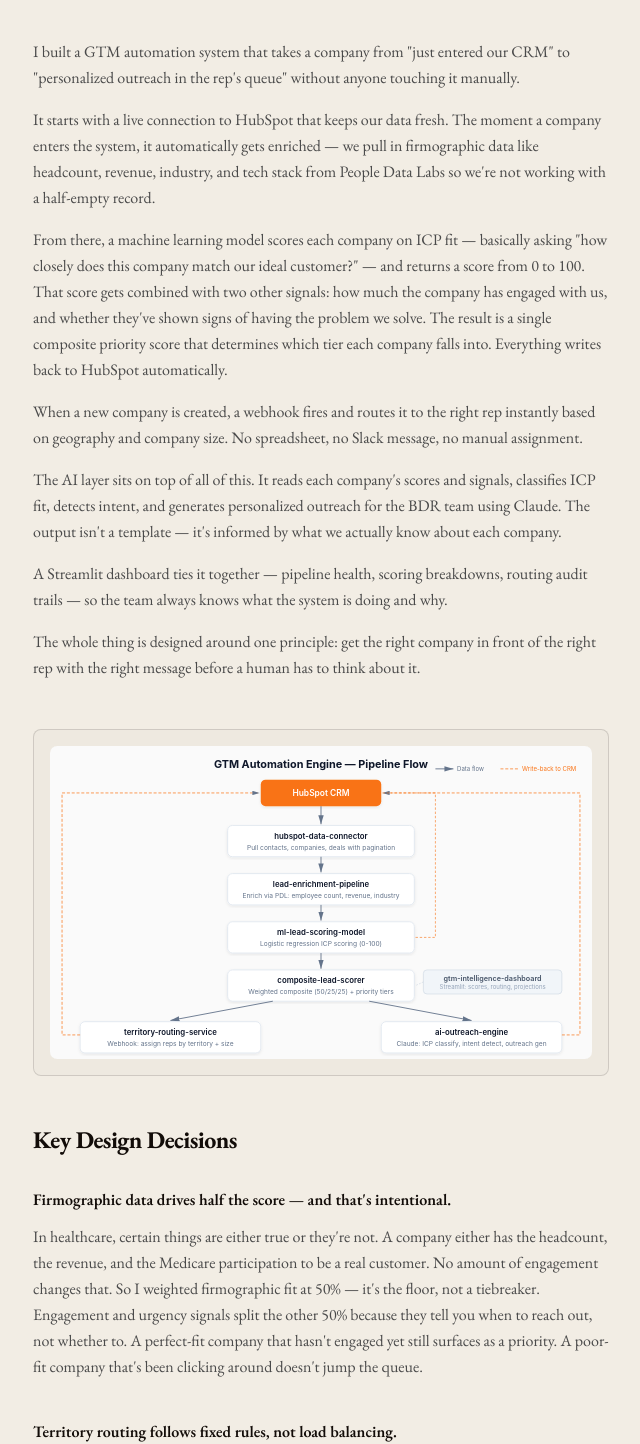
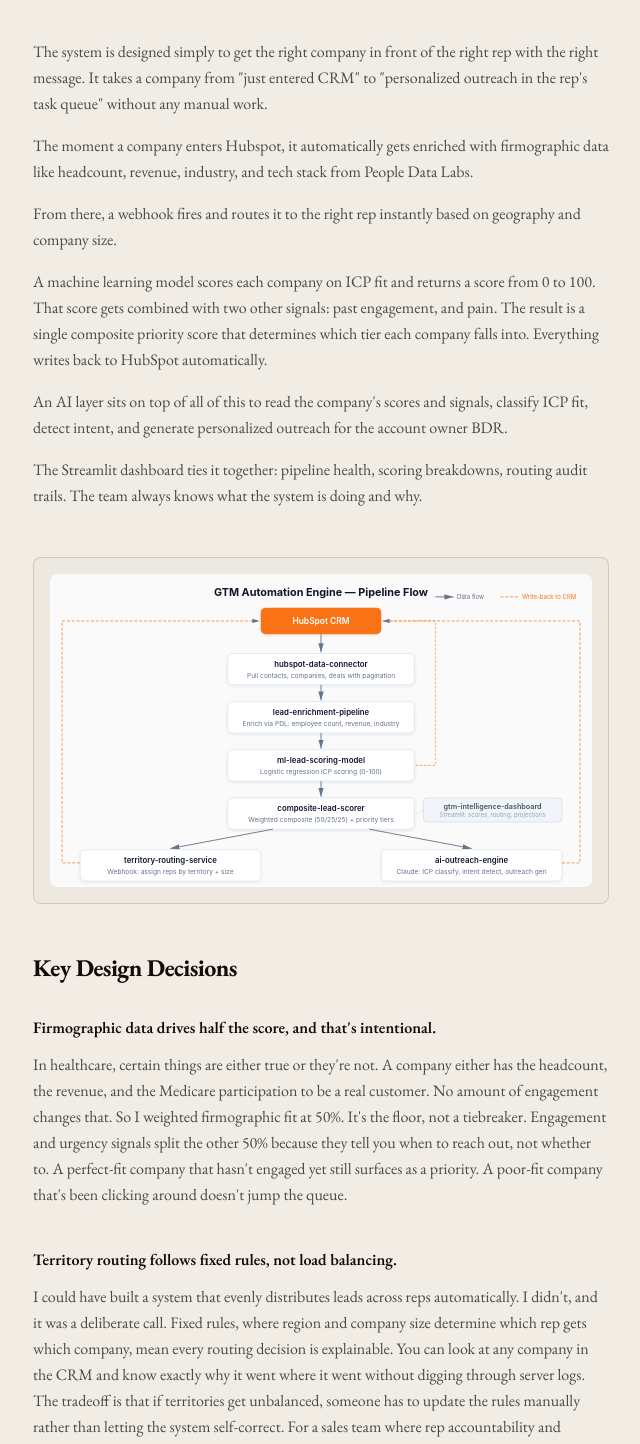
Before and after one commit to thor-sen/michaelthorsen-portfolio, a Next.js app: page /projects/gtm-system in a window 1280 px wide. Shown: the part 780-2224 px from the top of the page, without its empty margins (319-959 px from the left). Built offline with nearby package versions, Linux system fonts and the light colour scheme.

Commit message:
Rewrite GTM detail page copy

```diff
--- a/app/projects/gtm-system/page.tsx
+++ b/app/projects/gtm-system/page.tsx
@@ -72,42 +72,32 @@
 
           <div className="mb-12 space-y-4 text-muted leading-relaxed">
             <p>
-              I built a GTM automation system that takes a company from &quot;just entered our
-              CRM&quot; to &quot;personalized outreach in the rep&apos;s queue&quot; without anyone
-              touching it manually.
+              The system is designed simply to get the right company in front of the right rep with
+              the right message. It takes a company from &quot;just entered CRM&quot; to
+              &quot;personalized outreach in the rep&apos;s task queue&quot; without any manual work.
             </p>
             <p>
-              It starts with a live connection to HubSpot that keeps our data fresh. The moment a
-              company enters the system, it automatically gets enriched — we pull in firmographic
-              data like headcount, revenue, industry, and tech stack from People Data Labs so
-              we&apos;re not working with a half-empty record.
+              The moment a company enters Hubspot, it automatically gets enriched with firmographic
+              data like headcount, revenue, industry, and tech stack from People Data Labs.
             </p>
             <p>
-              From there, a machine learning model scores each company on ICP fit — basically asking
-              &quot;how closely does this company match our ideal customer?&quot; — and returns a
-              score from 0 to 100. That score gets combined with two other signals: how much the
-              company has engaged with us, and whether they&apos;ve shown signs of having the problem
-              we solve. The result is a single composite priority score that determines which tier
-              each company falls into. Everything writes back to HubSpot automatically.
+              From there, a webhook fires and routes it to the right rep instantly based on geography
+              and company size.
             </p>
             <p>
-              When a new company is created, a webhook fires and routes it to the right rep
-              instantly based on geography and company size. No spreadsheet, no Slack message, no
-              manual assignment.
+              A machine learning model scores each company on ICP fit and returns a score from 0 to
+              100. That score gets combined with two other signals: past engagement, and pain. The
+              result is a single composite priority score that determines which tier each company
+              falls into. Everything writes back to HubSpot automatically.
             </p>
             <p>
-              The AI layer sits on top of all of this. It reads each company&apos;s scores and
-              signals, classifies ICP fit, detects intent, and generates personalized outreach for
-              the BDR team using Claude. The output isn&apos;t a template — it&apos;s informed by what
-              we actually know about each company.
+              An AI layer sits on top of all of this to read the company&apos;s scores and signals,
+              classify ICP fit, detect intent, and generate personalized outreach for the account
+              owner BDR.
             </p>
             <p>
-              A Streamlit dashboard ties it together — pipeline health, scoring breakdowns, routing
-              audit trails — so the team always knows what the system is doing and why.
-            </p>
-            <p>
-              The whole thing is designed around one principle: get the right company in front of the
-              right rep with the right message before a human has to think about it.
+              The Streamlit dashboard ties it together: pipeline health, scoring breakdowns, routing
+              audit trails. The team always knows what the system is doing and why.
             </p>
           </div>
 
@@ -132,13 +122,13 @@
             <div className="space-y-10">
               <div>
                 <h3 className="mb-3 text-base font-semibold text-foreground">
-                  Firmographic data drives half the score — and that&apos;s intentional.
+                  Firmographic data drives half the score, and that&apos;s intentional.
                 </h3>
                 <p className="text-muted leading-relaxed">
                   In healthcare, certain things are either true or they&apos;re not. A company either
                   has the headcount, the revenue, and the Medicare participation to be a real
                   customer. No amount of engagement changes that. So I weighted firmographic fit at
-                  50% — it&apos;s the floor, not a tiebreaker. Engagement and urgency signals split
+                  50%. It&apos;s the floor, not a tiebreaker. Engagement and urgency signals split
                   the other 50% because they tell you when to reach out, not whether to. A
                   perfect-fit company that hasn&apos;t engaged yet still surfaces as a priority. A
                   poor-fit company that&apos;s been clicking around doesn&apos;t jump the queue.
@@ -151,13 +141,13 @@
                 </h3>
                 <p className="text-muted leading-relaxed">
                   I could have built a system that evenly distributes leads across reps automatically.
-                  I didn&apos;t, and it was a deliberate call. Fixed rules — region and company size
-                  determine which rep gets which company — mean every routing decision is explainable.
-                  You can look at any company in the CRM and know exactly why it went where it went
-                  without digging through server logs. The tradeoff is that if territories get
-                  unbalanced, someone has to update the rules manually rather than letting the system
-                  self-correct. For a sales team where rep accountability and transparency matter,
-                  that&apos;s worth it.
+                  I didn&apos;t, and it was a deliberate call. Fixed rules, where region and company
+                  size determine which rep gets which company, mean every routing decision is
+                  explainable. You can look at any company in the CRM and know exactly why it went
+                  where it went without digging through server logs. The tradeoff is that if
+                  territories get unbalanced, someone has to update the rules manually rather than
+                  letting the system self-correct. For a sales team where rep accountability and
+                  transparency matter, that&apos;s worth it.
                 </p>
               </div>
 
@@ -166,25 +156,25 @@
                   HubSpot is the only source of truth.
                 </h3>
                 <p className="text-muted leading-relaxed">
-                  Every component in the system reads from HubSpot and writes back to HubSpot —
-                  nothing passes data to the next stage through local files or a shared database.
+                  Every component in the system reads from HubSpot and writes back to HubSpot.
+                  Nothing passes data to the next stage through local files or a shared database.
                   This means if one part of the pipeline goes down, the rest keep running. It means
                   every intermediate result shows up in CRM in real time, not just at the end. And
                   it means anyone on the team can see exactly what the system did and when. The cost
                   is more API calls and more attention to rate limits. The benefit is a system that
-                  produces real, visible CRM changes at every step — which matters when you&apos;re
+                  produces real, visible CRM changes at every step, which matters when you&apos;re
                   asking a sales team to trust something they didn&apos;t build.
                 </p>
               </div>
             </div>
           </section>
 
-          <section className="mb-12" aria-labelledby="honest-framing-heading">
+          <section className="mb-12" aria-labelledby="whats-stubbed-heading">
             <h2
-              id="honest-framing-heading"
+              id="whats-stubbed-heading"
               className="mb-8 text-2xl font-bold tracking-tight text-foreground"
             >
-              Honest framing: what&apos;s real and what&apos;s stubbed
+              What&apos;s stubbed
             </h2>
 
             <div className="space-y-4 text-muted leading-relaxed">
@@ -201,20 +191,20 @@
                 automatically. The integration point is already there.
               </p>
               <p>
-                The pain signal detector uses mocked news data — realistic healthcare articles mapped to
-                known companies — rather than a live news feed. Everything downstream of that is real:
-                the Claude classification, the gating logic, the outreach generation all run against
-                real CRM fields. In production you&apos;d connect a live news API or an intent data
-                provider like Bombora at the same integration point.
+                The pain signal detector uses mocked news data (realistic healthcare articles mapped
+                to known companies) rather than a live news feed. Everything downstream of that is
+                real: the Claude classification, the gating logic, the outreach generation all run
+                against real CRM fields. In production you&apos;d connect a live news API or an
+                intent data provider like Bombora at the same integration point.
               </p>
               <p>
-                The design philosophy was to build every integration point as if it were production and
-                stub only the data sources that require funded third-party accounts to demo.
+                The design philosophy was to build every integration point as if it were production
+                and stub only the data sources that require funded third-party accounts to demo.
               </p>
               <p>
                 If I were taking this or something similar live I would also have included a feedback
-                loop that retrains the scoring model on closed-won data over time, and a sequence layer
-                that tracks outreach responses and adjusts follow-up cadence automatically.
+                loop that retrains the scoring model on closed-won data over time, and a sequence
+                layer that tracks outreach responses and adjusts follow-up cadence automatically.
               </p>
             </div>
           </section>
```
